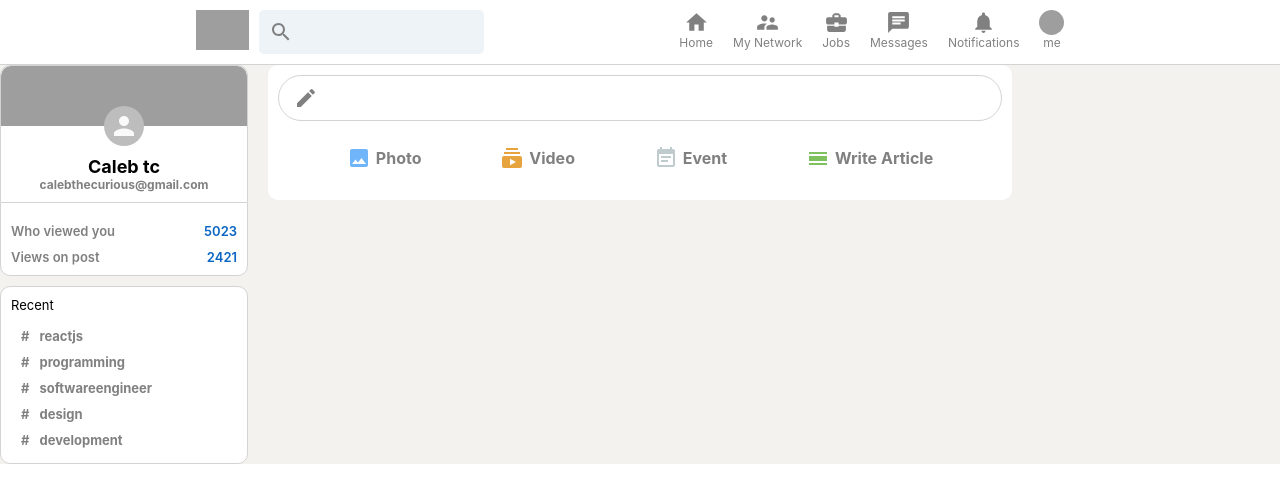
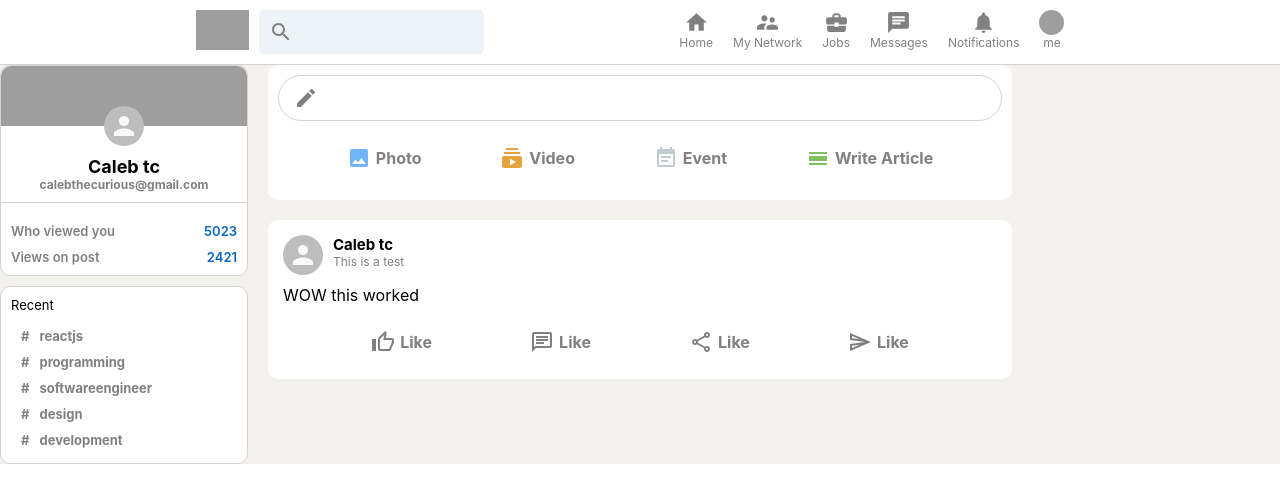
Before and after one commit to calebthecurious/linkedin-clone, a React (Create React App) app: page / in a window 1280 px wide. Shown: the top 502 px of the page. Built offline with nearby package versions, Linux system fonts and the light colour scheme; grey boxes are pictures that could not be loaded.

Commit message:
4th Commit - Post Section

```diff
--- a/src/Feed.js
+++ b/src/Feed.js
@@ -1,4 +1,4 @@
-import React from 'react';
+import React, { useState } from 'react';
 import "./Feed.css";
 import CreateIcon from '@material-ui/icons/Create';
 import InputOption from './InputOption';
@@ -6,17 +6,24 @@
 import SubscriptionIcon from '@material-ui/icons/Subscriptions';
 import EventNoteIcon from '@material-ui/icons/EventNote';
 import CalendarViewDayIcon from '@material-ui/icons/CalendarViewDay';
+import Post from './Post';
 
 
 
 function Feed() {
+  const [posts, setPosts] = useState([])
+
+  const sendPost = e => {
+    e.preventDefault();
+  }
+
   return <div className='feed'>
     <div className='feed__inputContainer'>
       <div className='feed__input'>
         <CreateIcon />
         <form>
           <input type="text" />
-          <button type="submit">Send</button>
+          <button onClick={sendPost} type="submit">Send</button>
         </form>
       </div>
       <div className="feed__inputOptions">
@@ -26,6 +33,16 @@
         <InputOption Icon={CalendarViewDayIcon} title="Write Article" color="#7FC15E" />
       </div>
     </div>
+
+    {/* Posts */}
+    {posts.map((post) => (
+      <Post />
+    ))}
+    <Post
+      name='Caleb tc'
+      description='This is a test'
+      message='WOW this worked'
+    />
   </div>
 
 }
--- /dev/null
+++ b/src/Post.css
@@ -0,0 +1,33 @@
+.post {
+  background-color: white;
+  padding: 15px;
+  margin-bottom: 10px;
+  border-radius: 10px;
+}
+
+.post__header {
+  display: flex;
+  margin-bottom: 10px;
+}
+
+.post__info {
+  margin-left: 10px;
+}
+
+.post__info>p {
+  font-size: 12px;
+  color: gray;
+}
+
+.post__body {
+  overflow-wrap: anywhere;
+}
+
+.post__info>h2 {
+  font-size: 15px;
+}
+
+.post__buttons {
+  display: flex;
+  justify-content: space-evenly;
+}
--- /dev/null
+++ b/src/Post.js
@@ -0,0 +1,34 @@
+import { Avatar } from '@material-ui/core';
+import React from 'react';
+import './Post.css';
+import InputOption from './InputOption';
+import ThumbUpAltOutlinedIcon from '@material-ui/icons/ThumbUpAltOutlined';
+import ChatOutlinedIcon from '@material-ui/icons/ChatOutlined';
+import ShareOutlinedIcon from '@material-ui/icons/ShareOutlined';
+import SendOutlinedIcon from '@material-ui/icons/SendOutlined';
+
+function Post({ name, description, message, photoUrl }) {
+  return (
+    <div className="post">
+      <div className="post__header">
+        <Avatar />
+        <div className="post__info">
+          <h2>{name}</h2>
+          <p>{description}</p>
+        </div>
+      </div>
+      <div className="post__body">
+        <p>{message}</p>
+      </div>
+
+      <div className="post__buttons">
+        <InputOption Icon={ThumbUpAltOutlinedIcon} title='Like' color='gray' />
+        <InputOption Icon={ChatOutlinedIcon} title='Like' color='gray' />
+        <InputOption Icon={ShareOutlinedIcon} title='Like' color='gray' />
+        <InputOption Icon={SendOutlinedIcon} title='Like' color='gray' />
+      </div>
+    </div>
+  )
+}
+
+export default Post
```
